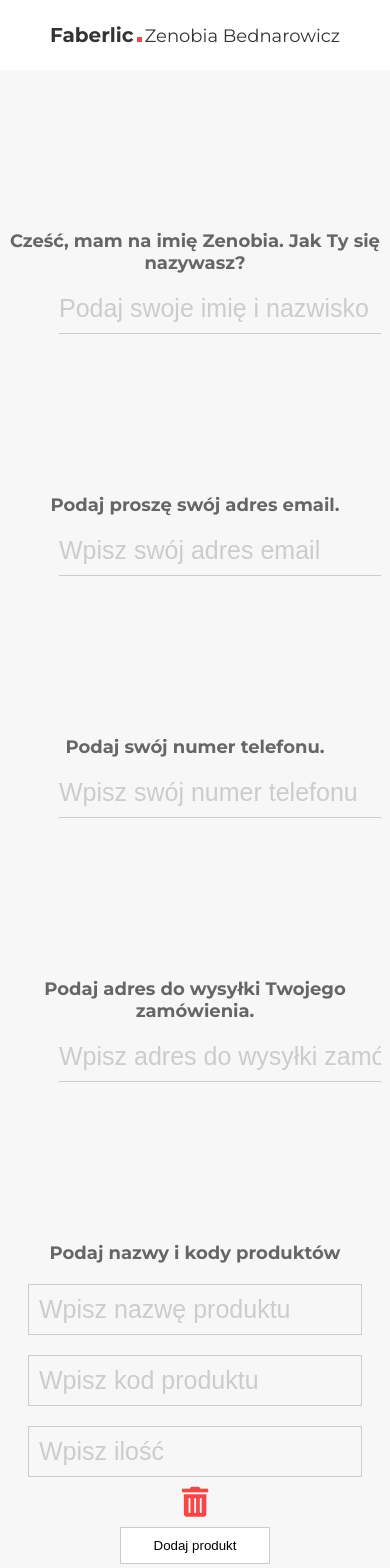
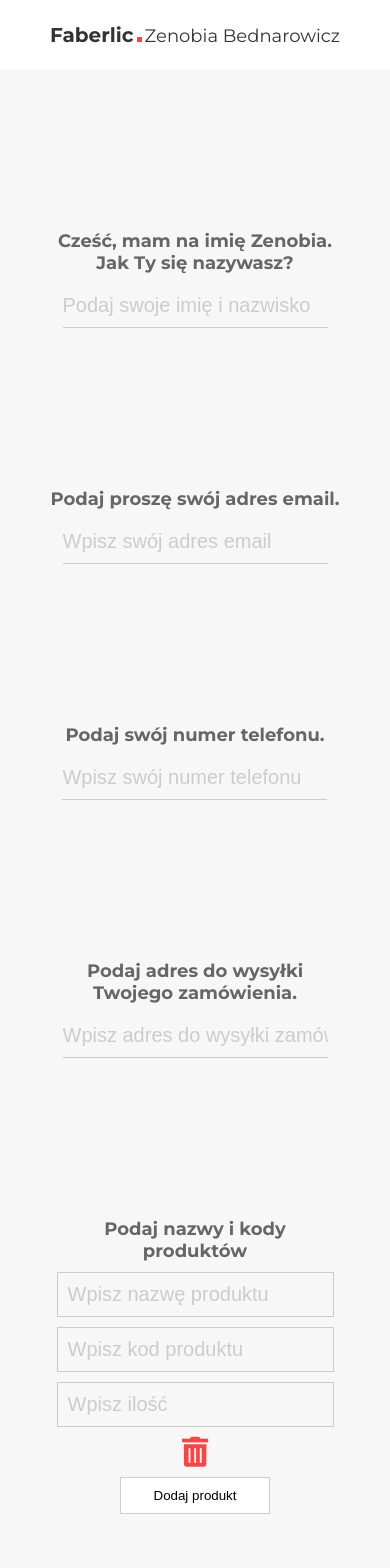
Before and after one commit to Dakotha/faberlic-front-end, a Vue app: page /zamowienie in a window 390 px wide. Shown: the top 1568 px of the page. Built offline with nearby package versions, Linux system fonts and the light colour scheme.

Commit message:
Version 1.0.1

```diff
--- a/src/views/Home.vue
+++ b/src/views/Home.vue
@@ -297,6 +297,12 @@ export default {
         }
     }
 
+// @media screen and (max-width: 900px) {
+//     .newsletter {
+//         margin: 0 8rem;
+//     }
+// }
+
 @media screen and (max-width: 600px) {
     .newsletter__form input {
         width: 25rem;
--- a/src/views/Order.vue
+++ b/src/views/Order.vue
@@ -64,18 +64,38 @@ export default {
                 address: '',
                 products: [{}]
             },
-            validator: []
+            errors: []
         }
     },
     methods: {
         addProductRow() {
             this.orders.products.push({})
         },
+
         removeProductRow(index) {
             this.orders.products.splice(index, 1)
         },
+
+        validator() {
+            this.errors = []
+            if (validator.isEmpty(this.orders.name)) this.errors.push('Podaj proszę swoje imię i nazwisko.')
+            if (!validator.isEmail(this.orders.email)) this.errors.push('Podałaś niewłaściwy adres email.')
+            if (!validator.isNumeric(this.orders.phone)) this.errors.push('Podałaś niewłaściwy numer telefonu.')
+            if (validator.isEmpty(this.orders.address)) this.errors.push('Podaj proszę swój adres.')
+
+            if (this.errors.length) return false
+
+            return true
+        },
+
         postOrder(event) {
             event.preventDefault()
+
+            if (!this.validator()) {
+                let error = this.errors[0]
+                swal('Mamy jakiś błąd w formularzu.', `${error}`, 'warning')
+                return false
+            }
 
             axios.post('http://localhost:3000/order', this.orders)
                 .then((response) => {
@@ -211,16 +231,22 @@ export default {
     }
 
     .form .form-column label {
+        padding: 0 3rem;
         text-align: center;
         font-size: 1.8rem;
     }
 
     .form input {
-        font-size: 2.5rem;
+        margin: 0;
+        font-size: 2rem;
     }
 
     .form-row {
         flex-direction: column;
+    }
+
+    .form-row input {
+        margin-bottom: 1rem;
     }
 
     .form {
```
